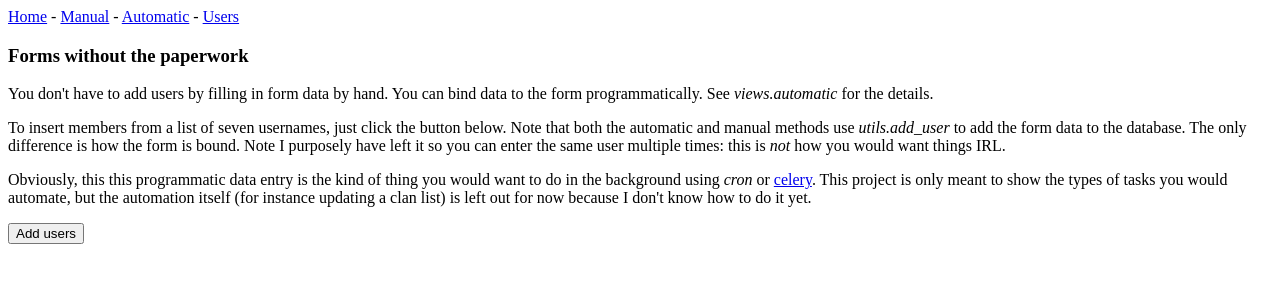
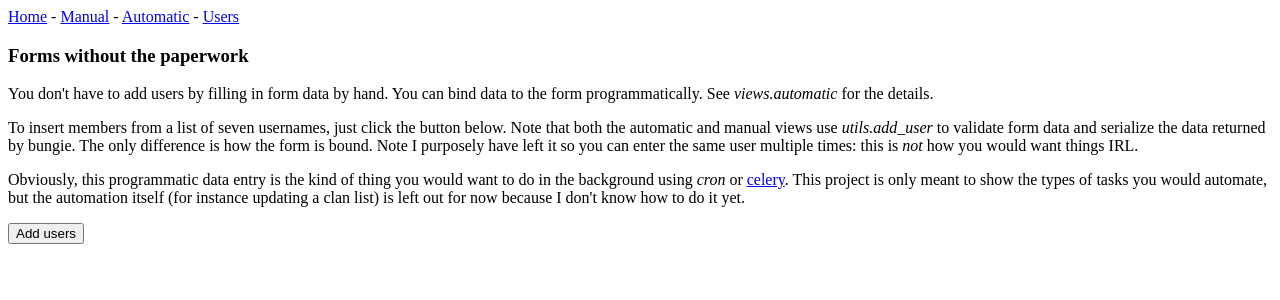
Before and after one commit to cortical-iv/restit, a Django app: page /automatic/ in a window 1280 px wide. Shown: the top 300 px of the page. Run offline with Django 3.2, Linux system fonts and the light colour scheme; parts of the project's set-up code (start-up, migrations or seed data) failed here and were passed over.

Commit message:
Updated README and templates

```diff
--- a/d2_api/templates/d2_api/automatic.html
+++ b/d2_api/templates/d2_api/automatic.html
@@ -5,9 +5,9 @@
   <h3>Forms without the paperwork</h3>
   <p>You don't have to add users by filling in form data by hand. You can bind data to the form programmatically. See <i>views.automatic</i> for the details.</p>
 
-  <p>To insert members from a list of seven usernames, just click the button below. Note that both the automatic and manual methods use <i>utils.add_user</i> to add the form data to the database. The only difference is how the form is bound. Note I purposely have left it so you can enter the same user multiple times: this is <i>not</i> how you would want things IRL.</p>
+  <p>To insert members from a list of seven usernames, just click the button below. Note that both the automatic and manual views use <i>utils.add_user</i> to validate form data and serialize the data returned by bungie. The only difference is how the form is bound. Note I purposely have left it so you can enter the same user multiple times: this is <i>not</i> how you would want things IRL.</p>
 
-  <p>Obviously, this this programmatic data entry is the kind of thing you would want to do in the background using <i>cron</i> or <a href = "http://www.celeryproject.org/">celery</a>. This project is only meant to show the types of tasks you would automate, but the automation itself (for instance updating a clan list) is left out for now because I don't know how to do it yet.</p>
+  <p>Obviously, this programmatic data entry is the kind of thing you would want to do in the background using <i>cron</i> or <a href = "http://www.celeryproject.org/">celery</a>. This project is only meant to show the types of tasks you would automate, but the automation itself (for instance updating a clan list) is left out for now because I don't know how to do it yet.</p>
 
   <form action = "{% url 'd2_api:automatic' %}" method = "POST">
     {% csrf_token %}
--- a/d2_api/utils.py
+++ b/d2_api/utils.py
@@ -21,7 +21,7 @@ from .serializer import SearchPlayerSerializer
 #Set some parameters
 baseurl = 'https://bungie.net/Platform/Destiny2/'
 baseurl_groupv2 = 'https://bungie.net/Platform/GroupV2/'
-D2_KEY = #  <YOUR API KEY HERE>  #
+D2_KEY =  #  <YOUR API KEY HERE>  #
 
 def search_destiny_player_url(user_name):
     """Main point is typically to get the user's id from their username.
```
Also changed, not shown: readme.md.
